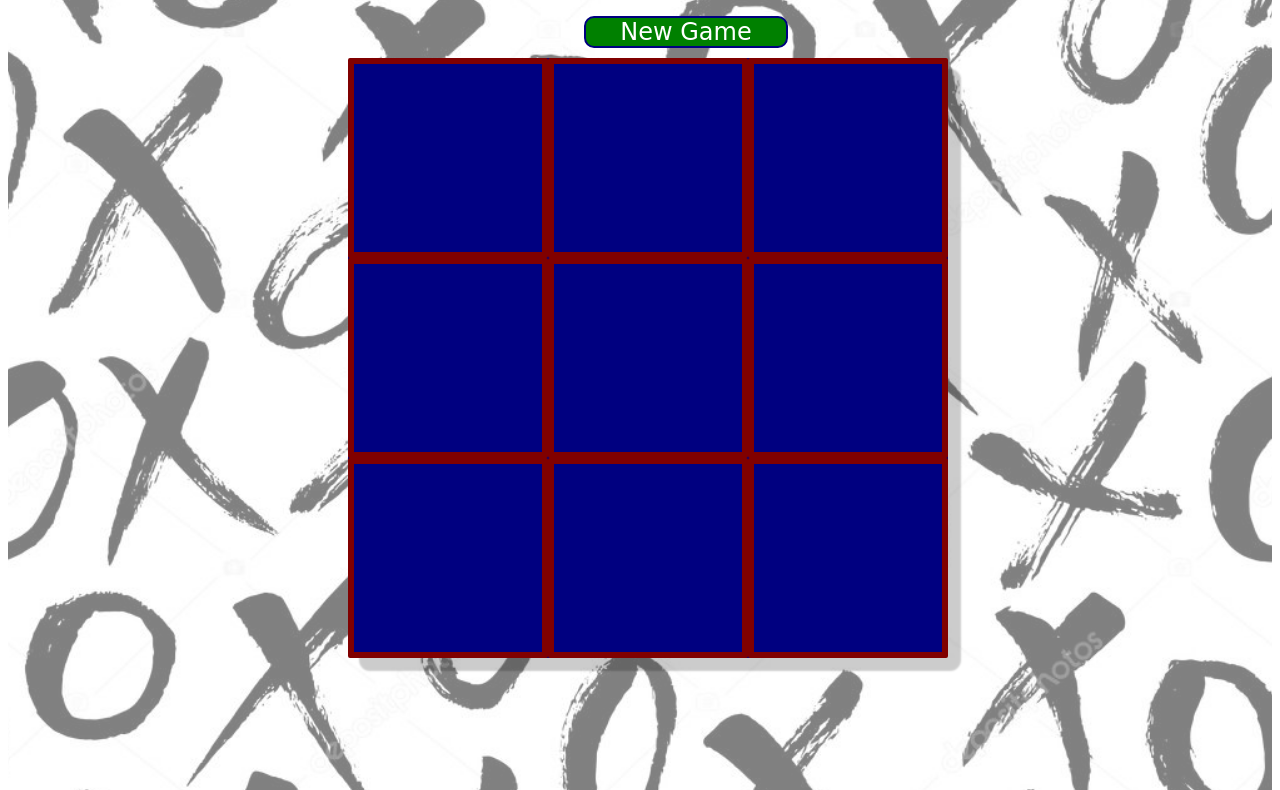
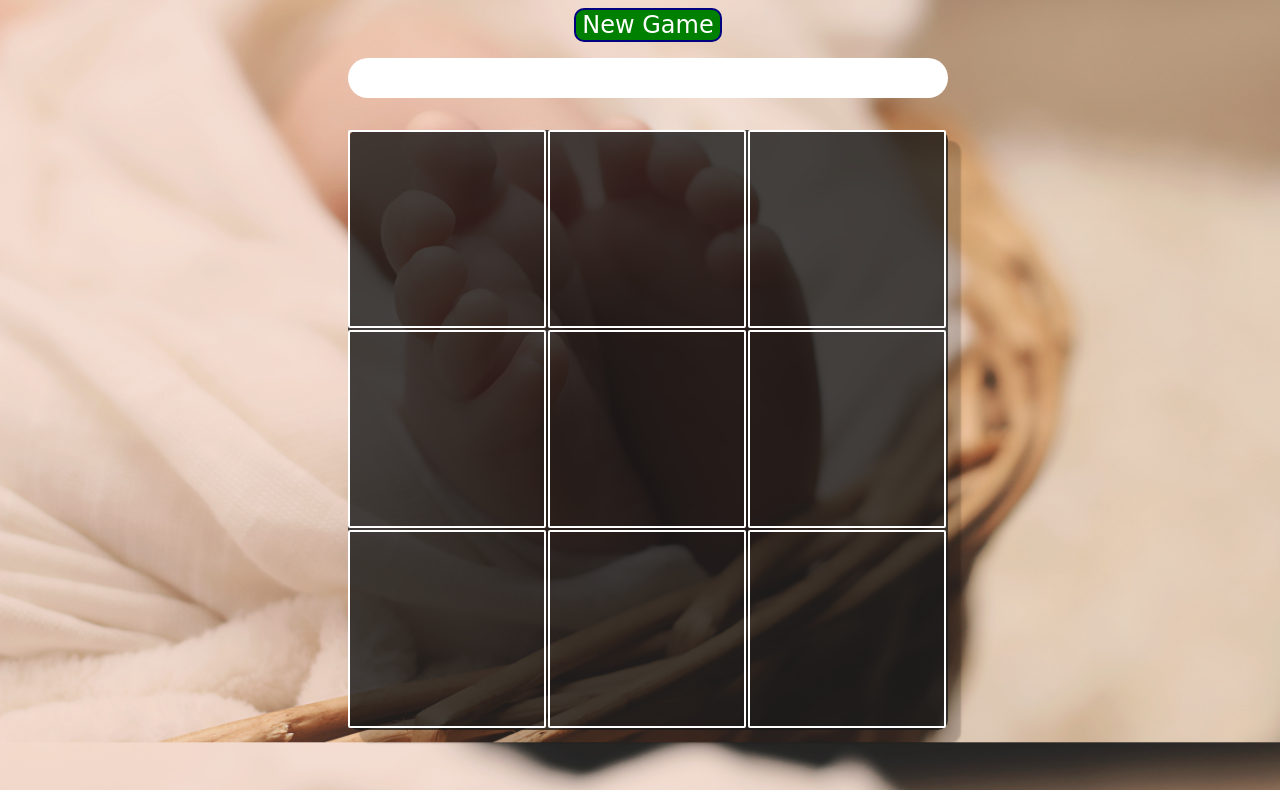
Before and after one commit to sonicakes/tic-tac-toe, a plain HTML site: page index.html in a window 1280 px wide. Shown: the part 111-901 px from the top of the page. Drawn offline with Linux system fonts and the light colour scheme; a web font is replaced by a local one.

Commit message:
Fixed page margins. Changed background image. Fixed colours not resetting on new game.

```diff
--- a/index.html
+++ b/index.html
@@ -8,11 +8,9 @@
 </head>
 
 <body>
-  <div id="landing">
-    <div class="overlay">
   <h1>Tic Tac Toe</h1>
   <div class="info">
-        <div href="#" id="newGame">New Game</div>
+    <button id="newGame">New Game</button>
     <div id="message"></div>
   </div>
 
@@ -28,8 +26,6 @@
     <div class="box" id="7">-</div>
     <div class="box" id="8">-</div>
       </div>
-    </div>
-  </div>
   <script type="text/javascript" src="jquery-3.3.1.js">
   </script>
   <script type="text/javascript" src="main.js">
--- a/main.css
+++ b/main.css
@@ -16,8 +16,8 @@ body {
   max-width: 200px;
   max-height: 300px;
   border: 2px solid #000080;
-  margin-left: 45%;
-  margin-bottom: 10px;
+  /*margin-left: 45%;*/
+  margin-bottom: 1rem;
   color: white;
   background-color: #008000;
   border-radius: 10px;
@@ -29,8 +29,8 @@ body {
   cursor: pointer;
 }
 
-#landing {
-  background-image: url("tic-tac.jpg");
+body {
+  background-image: url("bg.jpg");
   background-repeat: no-repeat;
   background-size: cover;
   background-attachment: fixed;
@@ -38,12 +38,12 @@ body {
   width: 100%;
 }
 
-#landing .overlay {
-  background-color: rgba(255, 255, 255, 0.5);
-  position: absolute;
-  width: 100%;
-  min-height: 1000px;
-}
+/*#landing .overlay {*/
+  /*background-color: rgba(255, 255, 255, 0.5);*/
+  /*position: absolute;*/
+  /*width: 100%;*/
+  /*min-height: 1000px;*/
+/*}*/
 
 h1 {
   text-align: center;
@@ -54,13 +54,17 @@ h1 {
 
 .info {
   text-align: center;
+  width: 600px;
+  margin-left: auto;
+  margin-right: auto;
+  margin-bottom: 2rem;
 }
 
 .board {
   width: 600px;
   height: 600px;
   margin: 0 auto;
-  background-color: #000080;
+  background-color: rgba(24,24,24,0.8);
   color: #fff;
   /* border: 6px solid grey; */
   border-radius: 10px;
@@ -70,18 +74,21 @@ h1 {
 }
 
 .box {
-  border: 6px solid #800000;
+  margin-right: 2px;
+  margin-bottom: 2px;
+  border: 2px solid #fff;
   border-radius: 2px;
   font-family: 'Poor Story', cursive;
   font-size: 4em;
   display: flex;
   justify-content: center;
   align-items: center;
+
 }
 
 .winningCombo {
   background-color: #008000;
-  text-decoration: line-through;
+  /*text-decoration: line-through;*/
   /* text-decoration: line-through;
   animation: strike 4s linear; */
 }
@@ -91,7 +98,9 @@ h1 {
 }
 
 #message {
-  font-size: 2rem;
+  font-size: 1.5rem;
   background-color: white;
   display: block;
+  min-height: 40px;
+  border-radius: 20px;
 }
--- a/main.js
+++ b/main.js
@@ -80,7 +80,13 @@ $(document).ready(function() {
 
     // Clear all the squares
     $(".box").html("");
+
+    // Clear the game message
     $('#message').html("");
+
+    // Remove winningCombo class
+    $('.winningCombo').removeClass('winningCombo');
+
     // Set the game state to active
     isGameActive = true;
 
```
Also changed, not shown: tic-tac.jpg (deleted). Lines whose indentation alone changed are shown as unchanged.
